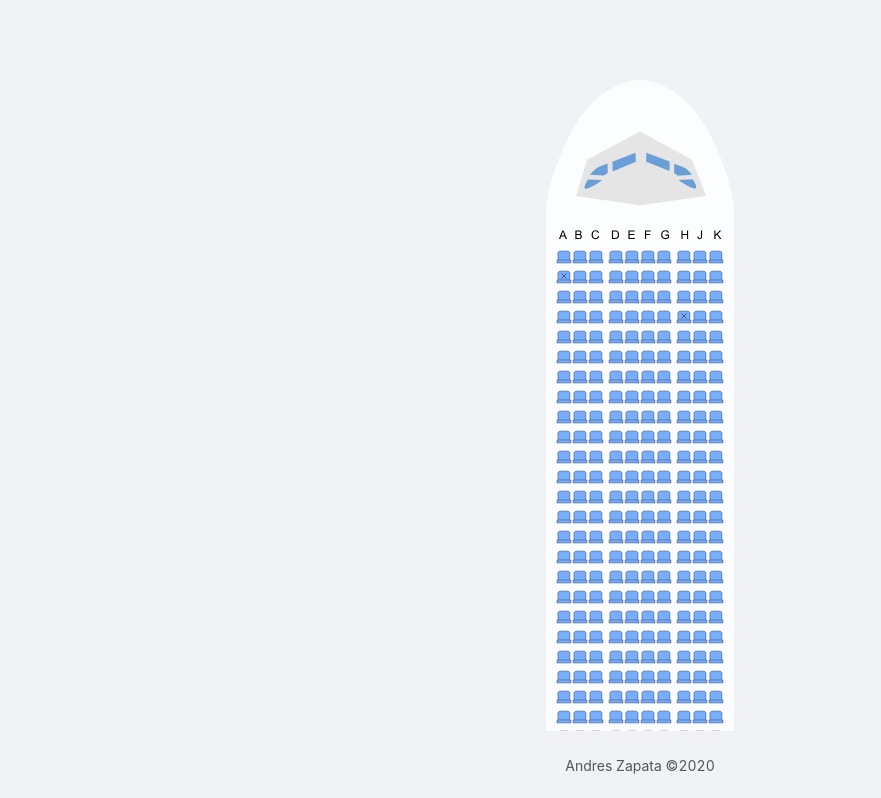
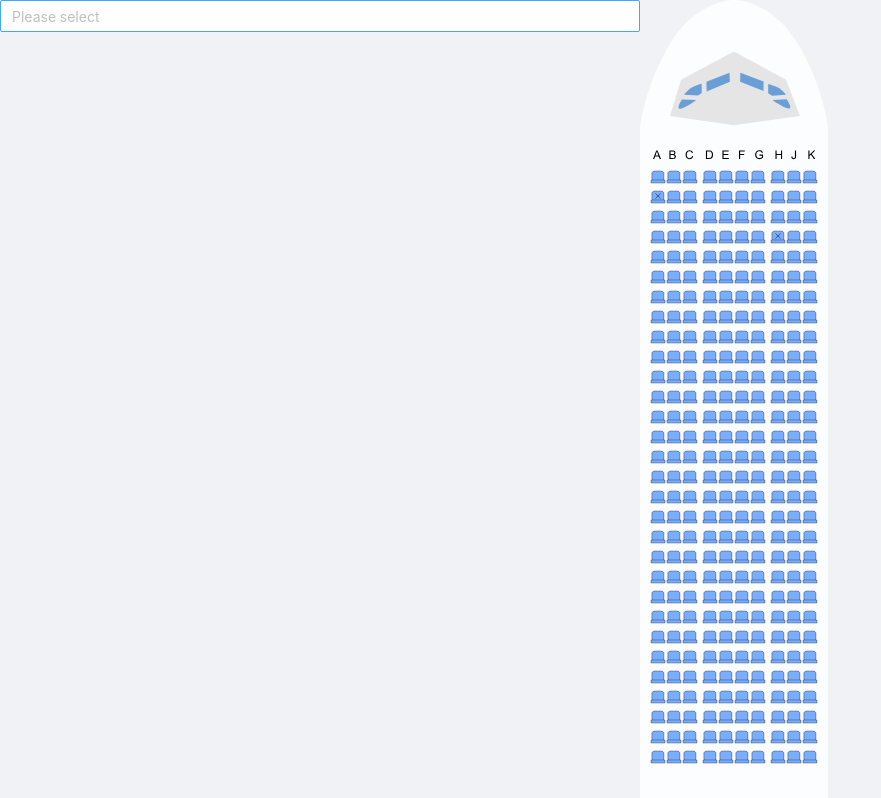
Before and after one commit to iamzapata/airplaneseats, a Next.js app: page / in a window 1280 px wide. Shown: the top 798 px of the page, without its empty margins (0-881 px from the left). Built offline with nearby package versions, Linux system fonts and the light colour scheme.

Commit message:
Fix issue with position absolute in Select component

```diff
--- a/components/Layout/index.jsx
+++ b/components/AppLayout/index.jsx
@@ -2,16 +2,14 @@ import React from 'react'
 import { Layout } from 'antd'
 import { format } from 'date-fns'
 
-const { Content, Footer } = Layout
+const { Footer } = Layout
 
 export default ({ children }) => {
   const currentYear = format(new Date(), 'yyyy')
 
   return (
-    <Layout className="App_Layout">
-      <Content className="App_Content flex justify-center my-20">
-        {children}
-      </Content>
+    <Layout className="App_AppLayout">
+      {children}
       <Footer style={{ textAlign: 'center' }}>
         Andres Zapata ©{currentYear}
       </Footer>
--- a/pages/index.jsx
+++ b/pages/index.jsx
@@ -1,5 +1,6 @@
 import React, { useState } from 'react'
-import Layout from 'components/Layout'
+import AppLayout from 'components/AppLayout'
+import { Row, Col, Content, Select, Layout } from 'antd'
 import AirplaneCabine from 'components/svg/AirplaneCabine'
 import CabineSeat from 'components/svg/CabineSeat'
 import RowA from 'components/svg/RowA'
@@ -18,12 +19,41 @@ let seatCoordiantes = {}
 
 const seatLetters = ['A', 'B', 'C', 'D', 'E', 'F', 'G', 'H', 'J', 'K']
 
+const ReservedSeatsSelect = () => {
+  const { Option } = Select
+  const children = []
+
+  for (let row = 1; row <= 30; row++) {
+    for (let letter of seatLetters) {
+      children.push(
+        <Option key={`${row}${letter}`}>{`${row}${letter}`}</Option>,
+      )
+    }
+  }
+
+  function handleChange(value) {
+    console.log(`selected ${value}`)
+  }
+
+  return (
+    <Select
+      mode="multiple"
+      style={{ width: '100%' }}
+      placeholder="Please select"
+      onChange={handleChange}
+      getPopupContainer={() => document.getElementById('Content-ReservedSeatsSelect')}
+    >
+      {children}
+    </Select>
+  )
+}
+
 const getSeatCoordinates = (row, letter) => {
-  const {x, y} = seatCoordiantes[`${row}${letter}`]
+  const { x, y } = seatCoordiantes[`${row}${letter}`]
 
   return {
     x: x + 4.5,
-    y: y + 2.5
+    y: y + 2.5,
   }
 }
 
@@ -46,7 +76,8 @@ const renderSeatLetters = () => {
   }
 
   Object.keys(rowComponents).forEach((seatLetter, index) => {
-    const Row = React.createElement(rowComponents[seatLetter], { x, y })
+    const key = `Row-${index}`
+    const Row = React.createElement(rowComponents[seatLetter], { x, y, key })
 
     seatLetters.push(Row)
 
@@ -70,9 +101,10 @@ const renderSeats = () => {
 
   rows.forEach(row => {
     cols.forEach(col => {
-      seatCoordiantes[`${row}${seatLetters[col]}`] = { x, y }
+      const seatLetter = seatLetters[col]
+      seatCoordiantes[`${row}${seatLetter}`] = { x, y }
 
-      seats.push(<CabineSeat x={x} y={y} />)
+      seats.push(<CabineSeat key={`Seat-${row}${seatLetter}`} x={x} y={y} />)
 
       if ([2, 6].includes(col)) {
         x += 20
@@ -95,20 +127,29 @@ const renderMarkReservedSeats = () => {
     const [, row, seat] = reservedSeat.match(/(\d+)([A-Z])/)
     const { x, y } = getSeatCoordinates(row, seat)
 
-    return <XIcon x={x} y={y} />
+    return <XIcon key={`Reserved-${row}${seat}`} x={x} y={y} />
   })
 }
 
 const Index = () => {
-  // const [coo]
+  const { Content } = Layout
   return (
-    <Layout>
-      <AirplaneCabine>
-        {renderSeatLetters()}
-        {renderSeats()}
-        {renderMarkReservedSeats()}
-      </AirplaneCabine>
-    </Layout>
+    <AppLayout>
+      <Row>
+        <Col span={12}>
+          <Content id='Content-ReservedSeatsSelect'>
+            <ReservedSeatsSelect />
+          </Content>
+        </Col>
+        <Col span={12}>
+          <AirplaneCabine>
+            {renderSeatLetters()}
+            {renderSeats()}
+            {renderMarkReservedSeats()}
+          </AirplaneCabine>
+        </Col>
+      </Row>
+    </AppLayout>
   )
 }
 
```
